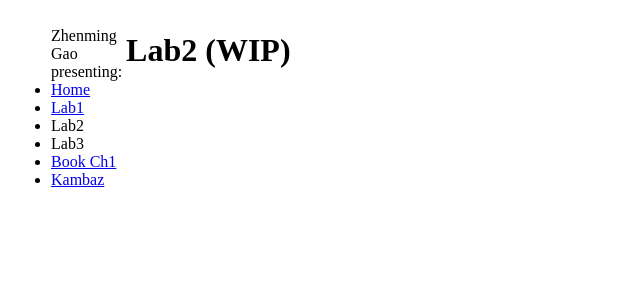
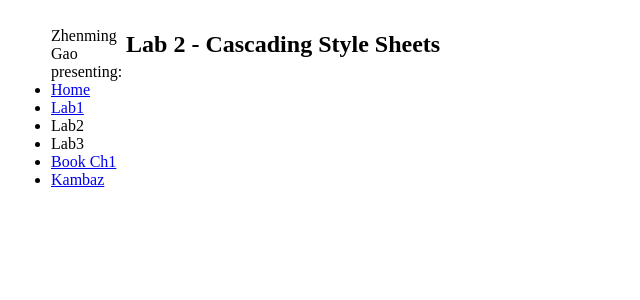
Before and after one commit to notch1p/cs5610, a Next.js app: page /labs/lab2 in a window 1280 px wide. Shown: the top 300 px of the page, without its empty margins (0-640 px from the left). Built offline with nearby package versions, Linux system fonts and the light colour scheme.

Commit message:
lab2 init

```diff
--- a/app/labs/lab2/page.tsx
+++ b/app/labs/lab2/page.tsx
@@ -1,3 +1,7 @@
-const Placeholder2 = () => <h1>Lab2 (WIP)</h1>;
-
-export default Placeholder2;
+export default function Lab2() {
+  return (
+    <div id="wd-lab2">
+      <h2>Lab 2 - Cascading Style Sheets</h2>
+    </div>
+  );
+}
```
Also changed, not shown: 1 other file (tests, documents, lock files or other folders).
